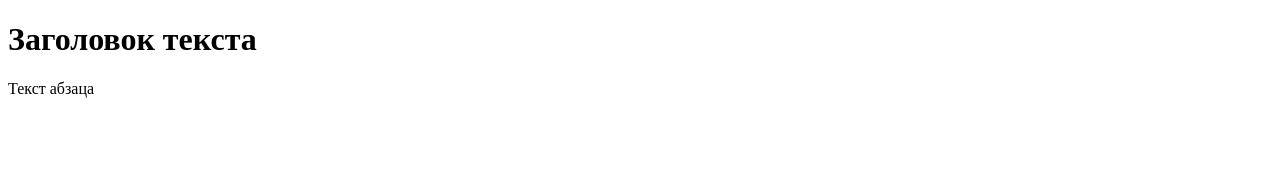
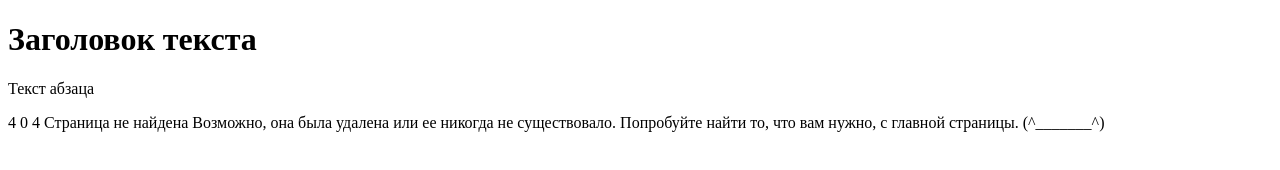
Before and after one commit to Andrievsky-NA/first-project, a plain HTML site: page index.html in a window 1280 px wide. Drawn offline with Linux system fonts and the light colour scheme.

Commit message:
коммит для первого пуша

```diff
--- a/index.html
+++ b/index.html
@@ -7,5 +7,17 @@
 <body>
   <h1>Заголовок текста</h1>
   <p>Текст абзаца</p>
+  4
+0
+
+4
+Страница не найдена
+
+Возможно, она была удалена или ее никогда
+не существовало. Попробуйте найти то, что вам нужно,
+с главной страницы.
+
+(^_______^)
+
 </body>
 </html>
```
